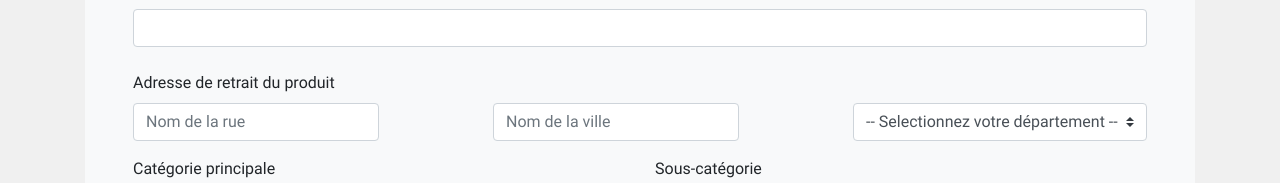
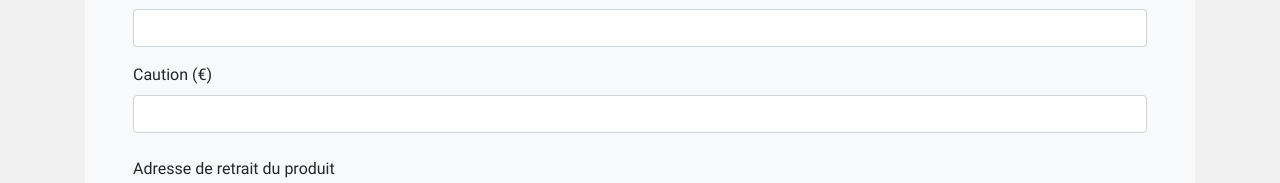
Before and after one commit to johan1412/rentme-front, a Vue app: page /publish in a window 1280 px wide. Shown: the part 553-736 px from the top of the page. Built offline with nearby package versions, Linux system fonts and the light colour scheme; no server answers; what vue-spinners would draw is missing.

Commit message:
fix add product

```diff
--- a/src/components/form/AddProductForm.vue
+++ b/src/components/form/AddProductForm.vue
@@ -28,6 +28,18 @@
                 type="number"
                 class="form-control"
                 v-model="price" id="price"
+                :class="`is-${failed}`"
+            />
+            <span class="form-error">{{ errors[0] }}</span>
+          </ValidationProvider>
+        </div>
+        <div class="form-group">
+          <label for="caution">Caution (€)</label>
+          <ValidationProvider rules="required|integer|minmax:1,10" v-slot="{ errors,failed }">
+            <input
+                type="number"
+                class="form-control"
+                v-model="caution" id="caution"
                 :class="`is-${failed}`"
             />
             <span class="form-error">{{ errors[0] }}</span>
@@ -161,6 +173,7 @@ export default {
     address: {},
     optionsRegion: [],
     price: "",
+    caution: "",
     images: null,
     allCategories: [],
   }),
@@ -197,7 +210,8 @@ export default {
           description: this.description,
           address: this.address,
           price: parseInt(this.price),
-          category: "/categories/"+this.subCategory.id,
+          caution: parseInt(this.caution),
+          category: "/categories/"+this.subCategory,
           user: "/users/"+this.$store.getters.user["id"],
           files: [
             {path : image.data.contentUrl}
```
